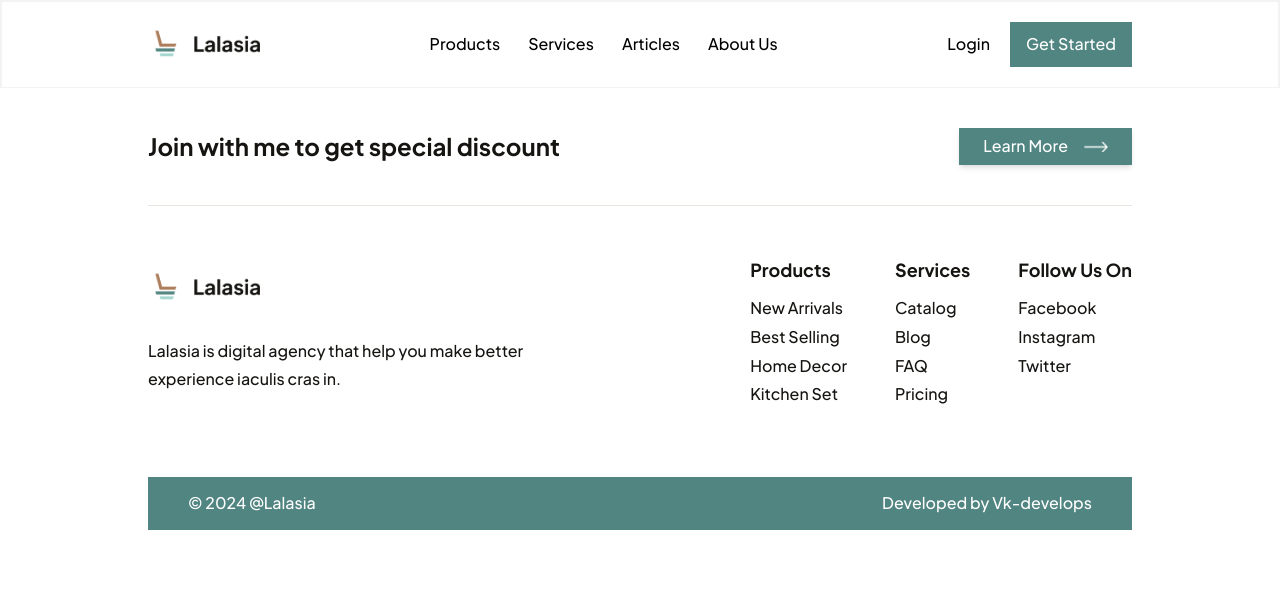
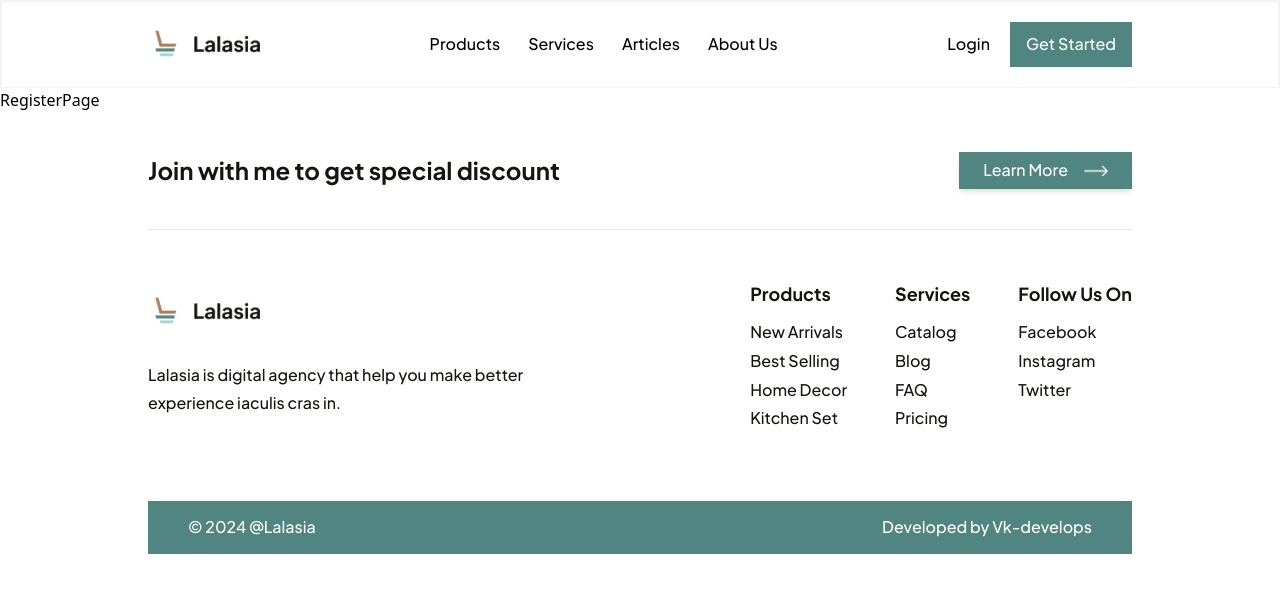
Before and after one commit to vk-develops/Lalasia-MERN-Furniture-Ecommerce, a React (Vite) app in the folder Frontend/: page /account/register in a window 1280 px wide. Shown: the top 592 px of the page. Built offline with nearby package versions, Linux system fonts and the light colour scheme.

Commit message:
chore: Added the neccessary files and folders

```diff
--- /dev/null
+++ b/Frontend/src/Pages/Auth/LoginPage.jsx
@@ -0,0 +1,7 @@
+import React from "react";
+
+const LoginPage = () => {
+    return <div>LoginPage</div>;
+};
+
+export default LoginPage;
--- /dev/null
+++ b/Frontend/src/Pages/Auth/RegisterPage.jsx
@@ -0,0 +1,7 @@
+import React from "react";
+
+const RegisterPage = () => {
+    return <div>RegisterPage</div>;
+};
+
+export default RegisterPage;
--- /dev/null
+++ b/Frontend/src/Pages/Auth/VerifyPage.jsx
@@ -0,0 +1,7 @@
+import React from "react";
+
+const VerifyPage = () => {
+    return <div>VerifyPage</div>;
+};
+
+export default VerifyPage;
--- /dev/null
+++ b/Frontend/src/Pages/Products/ProductsPage.jsx
@@ -0,0 +1,7 @@
+import React from "react";
+
+const ProductsPage = () => {
+    return <div>ProductsPage</div>;
+};
+
+export default ProductsPage;
--- a/Frontend/src/Router/Router.jsx
+++ b/Frontend/src/Router/Router.jsx
@@ -2,6 +2,10 @@ import React from "react";
 import { Routes, Route } from "react-router-dom";
 import HomePage from "../Pages/Home/HomePage";
 import Layout from "../Components/Layout";
+import ProductsPage from "../Pages/Products/ProductsPage";
+import RegisterPage from "../Pages/Auth/RegisterPage";
+import LoginPage from "../Pages/Auth/LoginPage";
+import VerifyPage from "../Pages/Auth/VerifyPage";
 
 const Router = () => {
     return (
@@ -18,10 +22,26 @@ const Router = () => {
 
                 {/* Account Routes */}
                 <Route path="account">
-                    <Route path="register" />
-                    <Route path="login" />
-                    <Route path="verify" />
+                    <Route
+                        path="register"
+                        element={<RegisterPage />}
+                    />
+                    <Route
+                        path="login"
+                        element={<LoginPage />}
+                    />
+                    <Route
+                        path="verify"
+                        element={<VerifyPage />}
+                    />
                     <Route path="reset-password" />
+                </Route>
+
+                <Route path="products">
+                    <Route
+                        index
+                        element={<ProductsPage />}
+                    />
                 </Route>
             </Route>
         </Routes>
```
